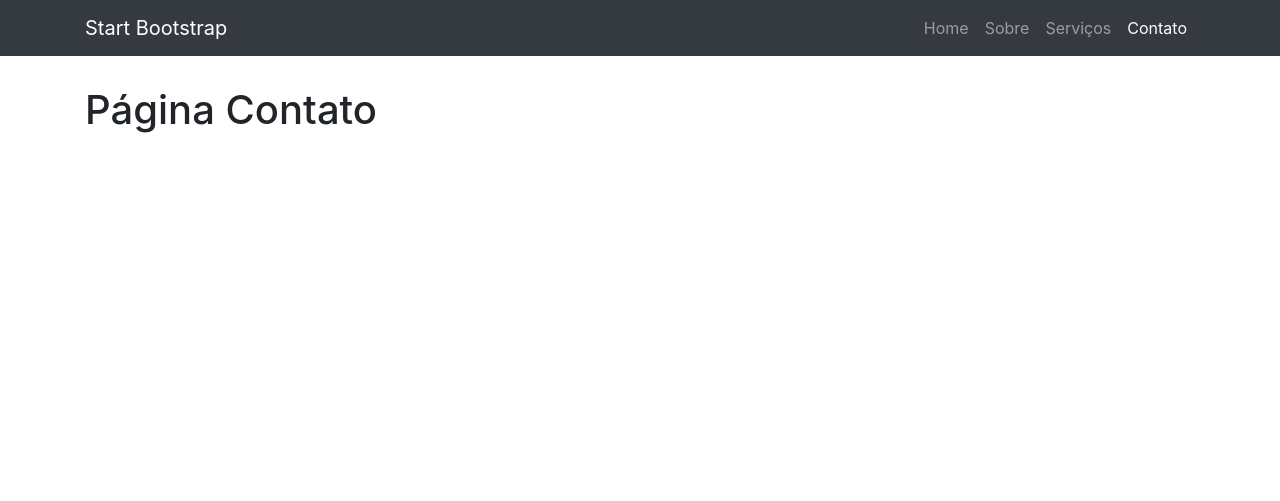
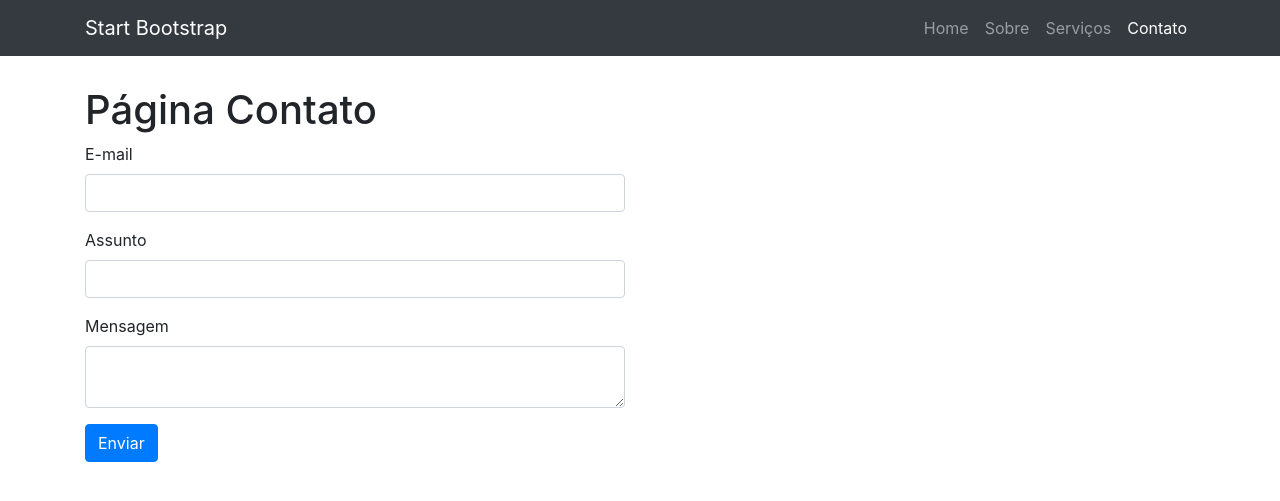
Before and after one commit to welisonmenezes/flask-tests, a Flask app: page /contato in a window 1280 px wide. Shown: the top 501 px of the page. Run offline with Flask 2, Linux system fonts and the light colour scheme; some libraries are stand-ins or nearby versions.

Commit message:
Test form request

```diff
--- a/institucional/init.py
+++ b/institucional/init.py
@@ -1,4 +1,4 @@
-from flask import current_app, Blueprint, render_template
+from flask import current_app, Blueprint, render_template, request
 
 bp = Blueprint('institucional', __name__, url_prefix='/', template_folder='templates/')
 
@@ -8,9 +8,18 @@ def index():
     return render_template('home.html', paises=paises)
 
 
-@bp.route('/contato')
+@bp.route('/contato', methods=['GET', 'POST'])
 def contato():
-    return render_template('contato.html')
+    feedback = ''
+    print(request.method)
+    if request.method == 'POST':
+        #print(request.get_data())
+        print(request.form.get('email', ''))
+        print(request.form.get('assunto', ''))
+        print(request.form.get('mensagem', ''))
+        feedback = 'Mensagem enviada com sucesso'
+
+    return render_template('contato.html', feedback=feedback)
 
 
 @bp.route('/sobre')
--- a/institucional/templates/contato.html
+++ b/institucional/templates/contato.html
@@ -4,5 +4,31 @@
 {% block title %}Home{% endblock %}
 
 {% block content %}
-<h1>Página Contato</h1>
+
+    {% if(feedback): %}
+        <div class="alert alert-success" role="alert">{{ feedback }}</div>
+    {% endif %}
+
+    <h1>Página Contato</h1>
+
+    <div class="row">
+        <div class="col-md-6">
+            <form action="" method="post">
+                <div class="form-group">
+                    <label>E-mail</label>
+                    <input type="email" name="email" class="form-control">
+                </div>
+                <div class="form-group">
+                    <label>Assunto</label>
+                    <input type="text" name="assunto" class="form-control">
+                </div>
+                <div class="form-group">
+                    <label>Mensagem</label>
+                    <textarea name="mensagem" class="form-control"></textarea>
+                </div>
+                <button type="submit" class="btn btn-primary">Enviar</button>
+            </form>
+        </div>
+    </div>
+
 {% endblock %}
```
